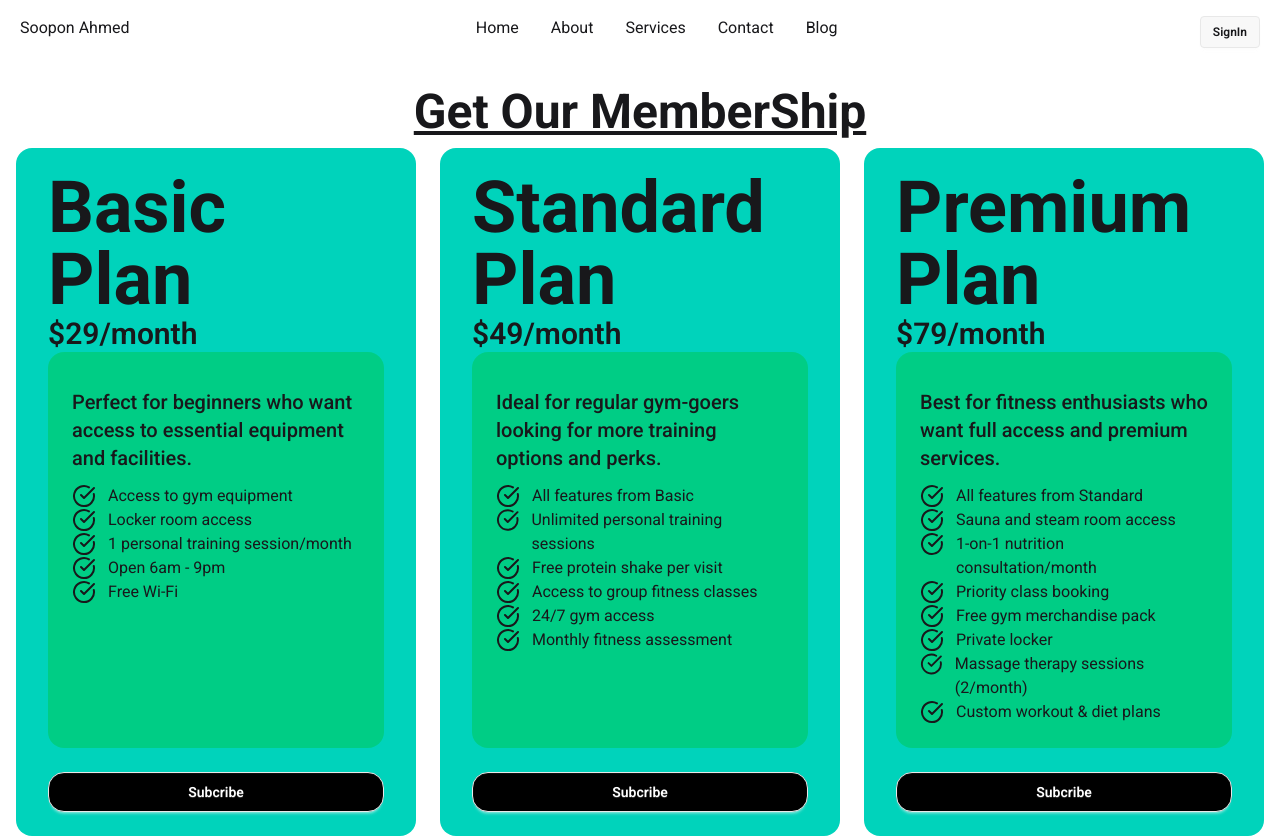
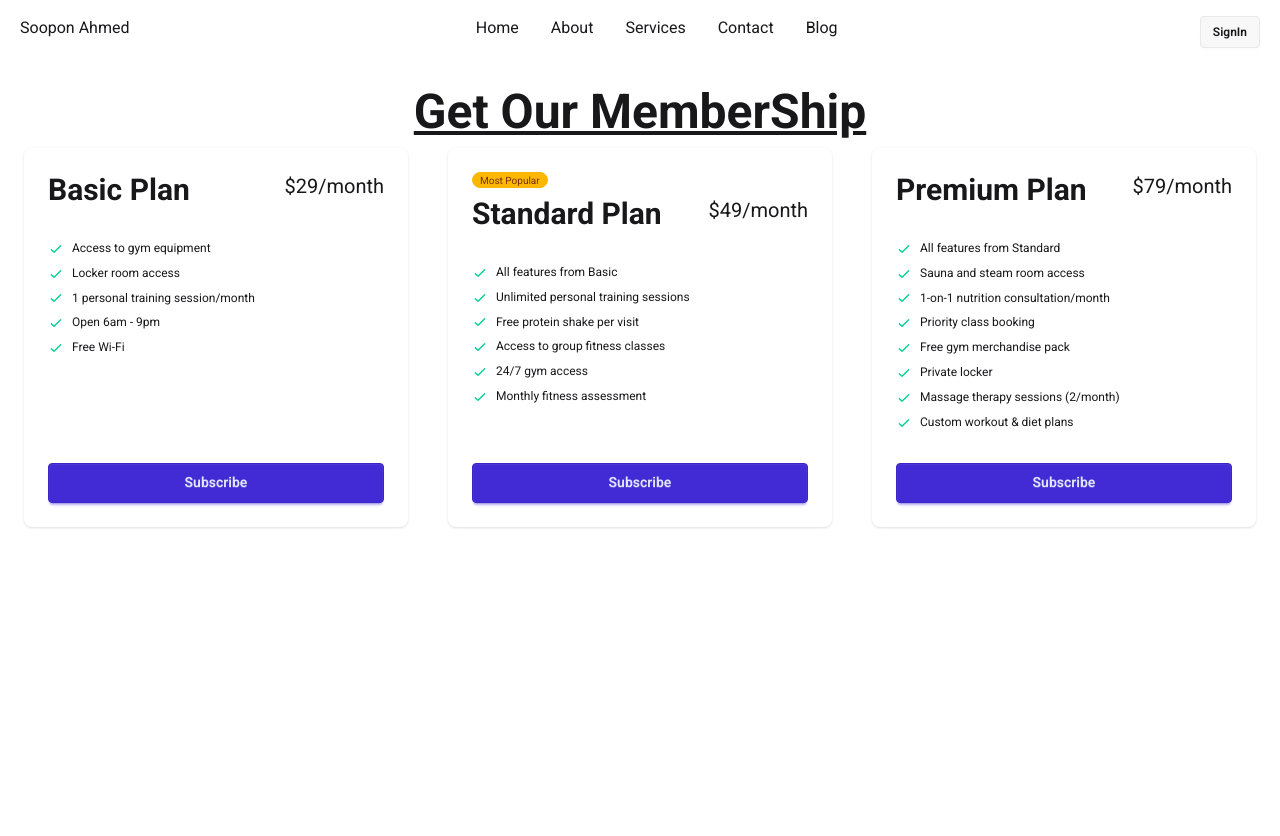
Before and after one commit to soponalways/React-Tailwind-Priceing-Option, a React (Vite) app: page / in a window 1280 px wide. After the commit the page ends 800 px from the top, so only its background shows below. Built offline with nearby package versions, Linux system fonts and the light colour scheme.

Commit message:
Daisy Pricing Card Done

```diff
--- a/public/pricingOptions.json
+++ b/public/pricingOptions.json
@@ -16,6 +16,7 @@
     "id": 2,
     "title": "Standard Plan",
     "price": "$49/month",
+    "popular": true,
     "description": "Ideal for regular gym-goers looking for more training options and perks.",
     "features": [
       "All features from Basic",
--- a/src/components/DaisyPricingCard/DaisyPricingCard.jsx
+++ b/src/components/DaisyPricingCard/DaisyPricingCard.jsx
@@ -1,39 +1,22 @@
 import React from 'react';
 
-const DaisyPricingCard = () => {
+const DaisyPricingCard = ({ pricing }) => {
+    const {title, price, features, popular} = pricing;
     return (
-        <div className="card w-96 bg-base-100 shadow-sm">
-            <div className="card-body">
-                <span className="badge badge-xs badge-warning">Most Popular</span>
+        <div className="card w-96 bg-base-100 shadow-sm mx-auto">
+            <div className="card-body flex">
+                {popular && <span className="badge badge-xs badge-warning">Most Popular</span>}
                 <div className="flex justify-between">
-                    <h2 className="text-3xl font-bold">Premium</h2>
-                    <span className="text-xl">$29/mo</span>
+                    <h2 className="text-3xl font-bold">{title} </h2>
+                    <span className="text-xl">{price}</span>
                 </div>
-                <ul className="mt-6 flex flex-col gap-2 text-xs">
-                    <li>
-                        <svg xmlns="http://www.w3.org/2000/svg" className="size-4 me-2 inline-block text-success" fill="none" viewBox="0 0 24 24" stroke="currentColor"><path strokeLinecap="round" strokeLinejoin="round" strokeWidth="2" d="M5 13l4 4L19 7" /></svg>
-                        <span>High-resolution image generation</span>
-                    </li>
-                    <li>
-                        <svg xmlns="http://www.w3.org/2000/svg" className="size-4 me-2 inline-block text-success" fill="none" viewBox="0 0 24 24" stroke="currentColor"><path strokeLinecap="round" strokeLinejoin="round" strokeWidth="2" d="M5 13l4 4L19 7" /></svg>
-                        <span>Customizable style templates</span>
-                    </li>
-                    <li>
-                        <svg xmlns="http://www.w3.org/2000/svg" className="size-4 me-2 inline-block text-success" fill="none" viewBox="0 0 24 24" stroke="currentColor"><path strokeLinecap="round" strokeLinejoin="round" strokeWidth="2" d="M5 13l4 4L19 7" /></svg>
-                        <span>Batch processing capabilities</span>
-                    </li>
-                    <li>
-                        <svg xmlns="http://www.w3.org/2000/svg" className="size-4 me-2 inline-block text-success" fill="none" viewBox="0 0 24 24" stroke="currentColor"><path strokeLinecap="round" strokeLinejoin="round" strokeWidth="2" d="M5 13l4 4L19 7" /></svg>
-                        <span>AI-driven image enhancements</span>
-                    </li>
-                    <li className="opacity-50">
-                        <svg xmlns="http://www.w3.org/2000/svg" className="size-4 me-2 inline-block text-base-content/50" fill="none" viewBox="0 0 24 24" stroke="currentColor"><path strokeLinecap="round" strokeLinejoin="round" strokeWidth="2" d="M5 13l4 4L19 7" /></svg>
-                        <span className="line-through">Seamless cloud integration</span>
-                    </li>
-                    <li className="opacity-50">
-                        <svg xmlns="http://www.w3.org/2000/svg" className="size-4 me-2 inline-block text-base-content/50" fill="none" viewBox="0 0 24 24" stroke="currentColor"><path strokeLinecap="round" strokeLinejoin="round" strokeWidth="2" d="M5 13l4 4L19 7" /></svg>
-                        <span className="line-through">Real-time collaboration tools</span>
-                    </li>
+                <ul className="mt-6 flex flex-col gap-2 text-xs flex-1 ">
+                    {
+                        features.map((feature, index) => <li key={index}>
+                            <svg xmlns="http://www.w3.org/2000/svg" className="size-4 me-2 inline-block text-success" fill="none" viewBox="0 0 24 24" stroke="currentColor"><path strokeLinecap="round" strokeLinejoin="round" strokeWidth="2" d="M5 13l4 4L19 7" /></svg>
+                            <span>{feature}</span>
+                        </li>)
+                    }
                 </ul>
                 <div className="mt-6">
                     <button className="btn btn-primary btn-block">Subscribe</button>
--- a/src/components/pricingOptions/PricingOptions.jsx
+++ b/src/components/pricingOptions/PricingOptions.jsx
@@ -1,5 +1,6 @@
 import React, { use } from 'react';
 import PricingCard from '../pricingCard/PricingCard';
+import DaisyPricingCard from '../DaisyPricingCard/DaisyPricingCard';
 
 const PricingOptions = ({ pricingPromise }) => {
     const pricingData = use(pricingPromise);
@@ -7,9 +8,14 @@ const PricingOptions = ({ pricingPromise }) => {
     return (
         <div className='space-y-3 mt-10 mx-4'>
             <h2 className="text-5xl font-bold text-center underline">Get Our MemberShip </h2>
-            <div className='grid grid-cols-1 md:grid-cols-3 gap-4 md:gap-6 '>
+            {/* <div className='grid grid-cols-1 md:grid-cols-2 lg:grid-cols-3 gap-4 md:gap-6 '>
                 {
                     pricingData.map(pricing => <PricingCard key={pricing.id} pricing={pricing}></PricingCard>)
+                }
+            </div> */}
+            <div className='grid grid-cols-1 md:grid-cols-2 lg:grid-cols-3 gap-4 md:gap-6 '>
+                {
+                    pricingData.map(pricing => <DaisyPricingCard pricing={pricing} key={pricing.id}></DaisyPricingCard>)
                 }
             </div>
         </div>
```
